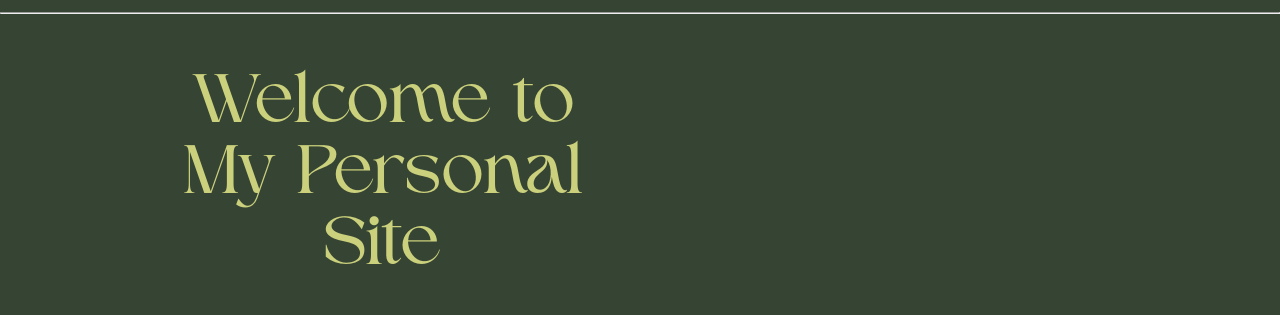
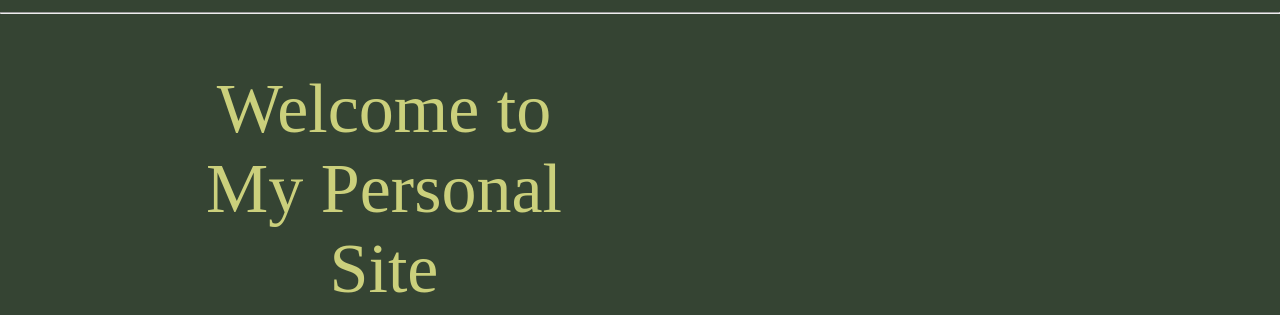
Before and after one commit to soppi24/1170-Personal-Site, a plain HTML site: page index.html in a window 1280 px wide. Shown: the part 769-1084 px from the top of the page. Drawn offline with Linux system fonts and the light colour scheme; grey boxes are pictures that could not be loaded.

Commit message:
Update index.css

```diff
--- a/Styles/index.css
+++ b/Styles/index.css
@@ -34,7 +34,7 @@ p {color: #EFEDE7;
 
 
 h1 {
-  font-family:'Higuen Serif','Times New Roman';
+  font-family:'Times New Roman';
   color: var(--second-color);
   font-size: 4.375rem;
   font-weight: lighter;
```
